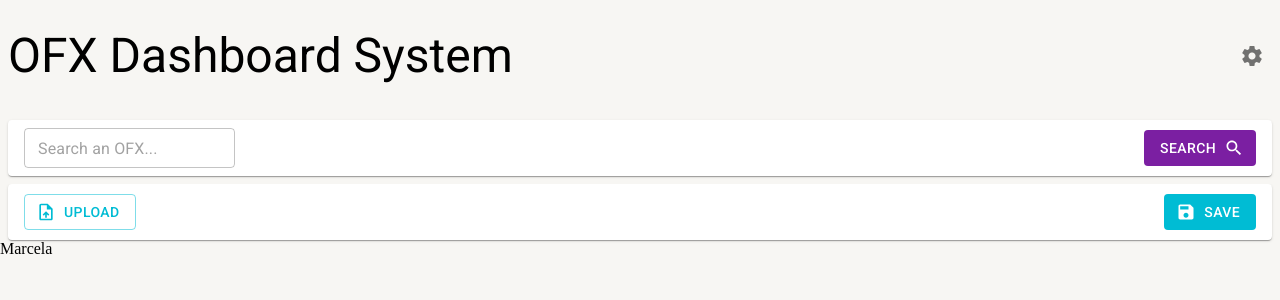
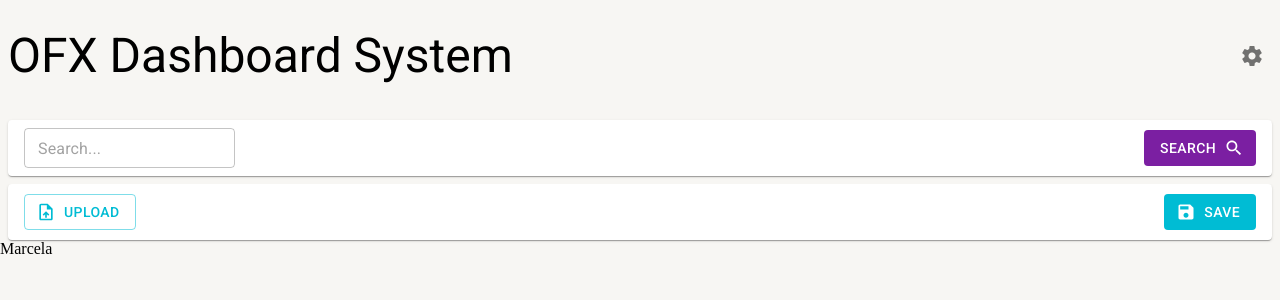
Before and after one commit to madelagracia/Qyon-project-frontend, a React (Create React App) app: page /ofx in a window 1280 px wide. Shown: the top 300 px of the page. Built offline with nearby package versions, Linux system fonts and the light colour scheme.

Commit message:
[15] Environment

```diff
--- a/src/shared/components/search-toolbar/SearchToolbar.tsx
+++ b/src/shared/components/search-toolbar/SearchToolbar.tsx
@@ -1,5 +1,6 @@
 import { Search } from "@mui/icons-material";
-import { Box, Button, Icon, Paper, TextField, useTheme } from "@mui/material";
+import { Box, Button, Paper, TextField, useTheme } from "@mui/material";
+import { Environment } from "../../environment";
 
 interface ISearchToolbarProps {
     searchText?: string;
@@ -15,7 +16,7 @@ export const SearchToolbar: React.FC<ISearchToolbarProps> = ({
     showInputSearch = false,
     changingSearchText,
     newTextButton = 'Search',
-    showNewButton =true,
+    showNewButton = true,
     newOnClick
 
 }) => {
@@ -36,7 +37,7 @@ export const SearchToolbar: React.FC<ISearchToolbarProps> = ({
                 <TextField
                     size='small'
                     value={searchText}
-                    placeholder="Search an OFX..."
+                    placeholder={Environment.SEARCH_INPUT}
                     onChange={(e) => changingSearchText?.(e.target.value)
                     } />
             )}
--- /dev/null
+++ b/src/shared/environment/index.ts
@@ -0,0 +1,11 @@
+export const Environment = {
+
+    MAX_ROW: 10,
+
+    SEARCH_INPUT: 'Search...',
+
+    EMPTY_LIST: 'No records found.',
+
+    BASE_URL: 'http://localhost:3333'
+
+};
--- a/src/shared/service/api/axios-config/index.ts
+++ b/src/shared/service/api/axios-config/index.ts
@@ -1,8 +1,9 @@
 import axios from "axios";
 import { responseInterceptor, errorInterceptor } from "./interceptors";
+import { Environment } from "../../../environment";
 
 const Api = axios.create({
-    baseURL:'http://localhost:3333'
+    baseURL: Environment.BASE_URL
 });
 
 Api.interceptors.response.use(
```
